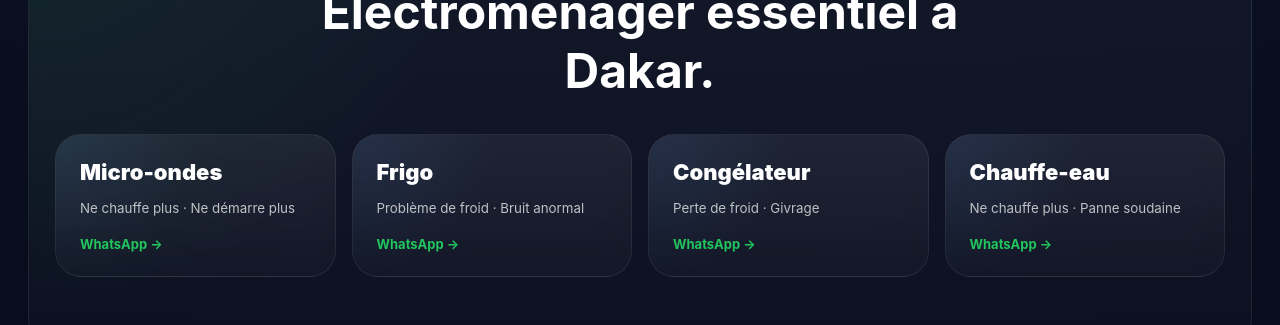
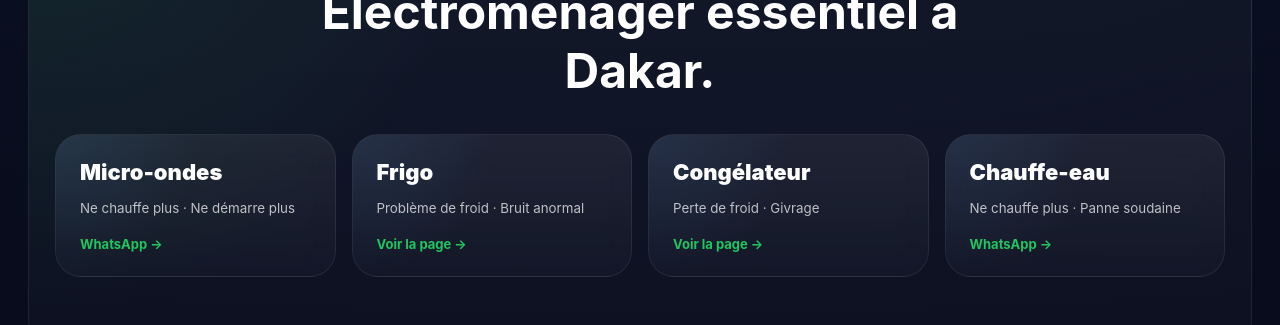
Before and after one commit to Djibsonx7/fix-dakar, a Next.js app: page / in a window 1280 px wide. Shown: the part 1620-1945 px from the top of the page. Built offline with nearby package versions, Linux system fonts and the light colour scheme.

Commit message:
Link fridge appliance cards to service page

```diff
--- a/app/page.tsx
+++ b/app/page.tsx
@@ -27,8 +27,8 @@ const areas = ['Ouakam', 'Almadies', 'Yoff', 'Hann', 'Maristes', 'Sacré-Cœur',
 const displayAreas = areas.filter((area) => area !== 'Autre quartier à Dakar');
 const appliances = [
   { name: 'Micro-ondes', detail: 'Ne chauffe plus · Ne démarre plus' },
-  { name: 'Frigo', detail: 'Problème de froid · Bruit anormal' },
-  { name: 'Congélateur', detail: 'Perte de froid · Givrage' },
+  { name: 'Frigo', detail: 'Problème de froid · Bruit anormal', href: '/reparation-frigo-dakar' },
+  { name: 'Congélateur', detail: 'Perte de froid · Givrage', href: '/reparation-frigo-dakar' },
   { name: 'Chauffe-eau', detail: 'Ne chauffe plus · Panne soudaine' },
 ];
 const liveUpdates = [
@@ -180,13 +180,25 @@ export default function HomePage() {
           <h2>Électroménager essentiel à Dakar.</h2>
         </div>
         <div className="appliance-grid">
-          {appliances.map((item) => (
-            <a className="appliance-card" href={whatsappLink(applianceMessage(item.name))} key={item.name} data-conversion="whatsapp-appliance">
-              <span>{item.name}</span>
-              <small>{item.detail}</small>
-              <b>WhatsApp →</b>
-            </a>
-          ))}
+          {appliances.map((item) => {
+            const content = (
+              <>
+                <span>{item.name}</span>
+                <small>{item.detail}</small>
+                <b>{item.href ? 'Voir la page →' : 'WhatsApp →'}</b>
+              </>
+            );
+
+            return item.href ? (
+              <Link className="appliance-card" href={item.href} key={item.name}>
+                {content}
+              </Link>
+            ) : (
+              <a className="appliance-card" href={whatsappLink(applianceMessage(item.name))} key={item.name} data-conversion="whatsapp-appliance">
+                {content}
+              </a>
+            );
+          })}
         </div>
       </section>
 
```
